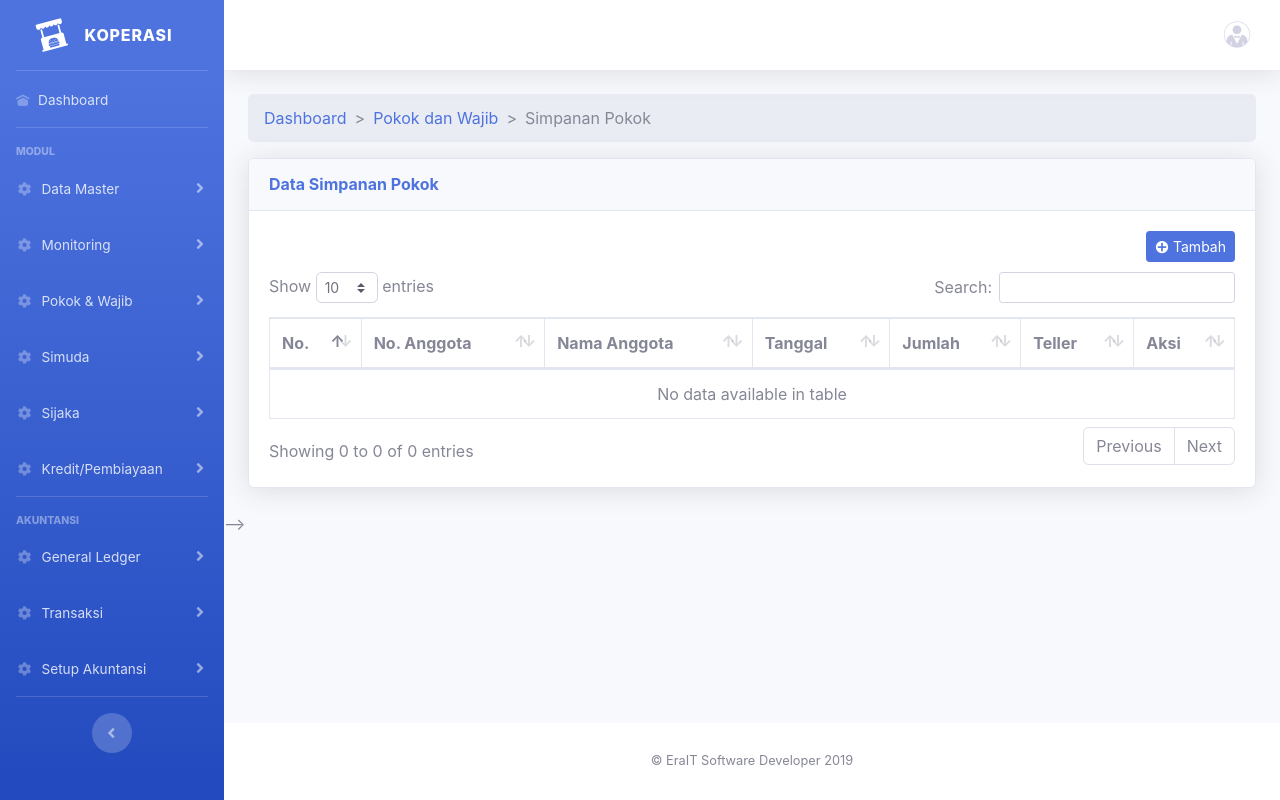
After one commit to andri000me/si_koperasi, a CodeIgniter app: page /si_koperasi/index.php/simpanan_pokok in a window 1280 px wide. The commit adds this page. Run offline with CodeIgniter, Linux system fonts and the light colour scheme; data that the repository does not hold is empty; some web fonts are replaced.

Commit message:
simpanan_pokok (template)

```diff
--- /dev/null
+++ b/application/controllers/Simpanan_pokok.php
@@ -0,0 +1,17 @@
+<?php
+defined("BASEPATH") or die("No Direct Access Allowed");
+class Simpanan_pokok extends CI_Controller
+{
+    function __construct()
+    {
+        parent::__construct();
+        $this->load->model('M_simpanan_pokok');
+    }
+    function index()
+    {
+        $data['title'] = 'Simpanan Pokok';
+        $data['path'] = "simpanan_pokok/v_simpanan_pokok";
+        $data['simpanan_pokok'] = $this->M_simpanan_pokok->getSimpananpokok();
+        $this->load->view('master_template', $data);
+    }
+}
--- /dev/null
+++ b/application/models/M_simpanan_pokok.php
@@ -0,0 +1,11 @@
+<?php
+defined("BASEPATH") or die("No Direct Access Allowed");
+class M_simpanan_pokok extends CI_Model
+{
+    private $_table = 'master_simpanan_pokok';
+
+    function getSimpananpokok()
+    {
+        return $this->db->get($this->_table)->result();
+    }
+}
--- a/application/views/master_template.php
+++ b/application/views/master_template.php
@@ -6,6 +6,7 @@
 ?>
 <!DOCTYPE html>
 <html lang="en">
+
 <head>
 
   <meta charset="utf-8">
@@ -32,7 +33,7 @@
 
   <style>
     /* Style to change separator  */
-    .breadcrumb-item + .breadcrumb-item::before {
+    .breadcrumb-item+.breadcrumb-item::before {
       content: ">";
     }
   </style>
@@ -48,7 +49,7 @@
     <ul class="navbar-nav bg-gradient-primary sidebar sidebar-dark accordion" id="accordionSidebar">
 
       <!-- Sidebar - Brand -->
-      <a class="sidebar-brand d-flex align-items-center justify-content-center" href="<?php echo base_url().'index.php/dashboard' ?>">
+      <a class="sidebar-brand d-flex align-items-center justify-content-center" href="<?php echo base_url() . 'index.php/dashboard' ?>">
         <div class="sidebar-brand-icon rotate-n-15">
           <i class="icofont-food-cart"></i>
         </div>
@@ -60,7 +61,7 @@
 
       <!-- Nav Item - Dashboard -->
       <li class="nav-item">
-        <a class="nav-link" href="<?php echo base_url().'index.php/dashboard'; ?>">
+        <a class="nav-link" href="<?php echo base_url() . 'index.php/dashboard'; ?>">
           <i class="icofont-ui-home"></i>
           <span>Dashboard</span></a>
       </li>
@@ -78,8 +79,8 @@
         </a>
         <div id="navDataMaster" class="collapse" aria-labelledby="headingTwo" data-parent="#accordionSidebar">
           <div class="bg-white py-2 collapse-inner rounded">
-            <a class="collapse-item" href="<?php echo base_url().'index.php/anggota' ?>">Anggota</a>
-            <a class="collapse-item" href="<?php echo base_url().'index.php/user'; ?>">User</a>
+            <a class="collapse-item" href="<?php echo base_url() . 'index.php/anggota' ?>">Anggota</a>
+            <a class="collapse-item" href="<?php echo base_url() . 'index.php/user'; ?>">User</a>
           </div>
         </div>
       </li>
@@ -104,7 +105,7 @@
         </a>
         <div id="navPokokWajib" class="collapse" aria-labelledby="headingTwo" data-parent="#accordionSidebar">
           <div class="bg-white py-2 collapse-inner rounded">
-            <a class="collapse-item" href="#">Simpanan Pokok</a>
+            <a class="collapse-item" href="<?= base_url() . 'index.php/simpanan_pokok' ?>">Simpanan Pokok</a>
             <a class="collapse-item" href="#">Simpanan Wajib</a>
             <a class="collapse-item" href="#">Pengaturan Limit</a>
           </div>
@@ -257,12 +258,12 @@
               </a>
               <!-- Dropdown - User Information -->
               <div class="dropdown-menu dropdown-menu-right shadow animated--grow-in" aria-labelledby="userDropdown">
-                <a class="dropdown-item" href="<?php echo base_url().'index.php/user/editPasswordBySelf' ?>">
+                <a class="dropdown-item" href="<?php echo base_url() . 'index.php/user/editPasswordBySelf' ?>">
                   <i class="fas fa-cogs fa-sm fa-fw mr-2 text-gray-400"></i>
                   Ganti Password
                 </a>
                 <div class="dropdown-divider"></div>
-                <a class="dropdown-item" href="<?php echo base_url().'index.php/login/logout' ?>" onclick="return confirm('Anda Yakin Ingin Keluar?')">
+                <a class="dropdown-item" href="<?php echo base_url() . 'index.php/login/logout' ?>" onclick="return confirm('Anda Yakin Ingin Keluar?')">
                   <i class="fas fa-sign-out-alt fa-sm fa-fw mr-2 text-gray-400"></i>
                   Logout
                 </a>
--- /dev/null
+++ b/application/views/simpanan_pokok/v_simpanan_pokok.php
@@ -0,0 +1,144 @@
+<!--<script>
+    function edit(id) {
+        $.ajax({
+            url: "<?php echo base_url() . 'index.php/anggota/edit'; ?>",
+            type: "POST",
+            data: {
+                id: id
+            },
+            success: function(ajaxData) {
+                $("#modaledit").html(ajaxData);
+                $("#modaledit").modal('show', {
+                    backdrop: 'true'
+                });
+            }
+        });
+    }
+</script>-->
+<!-- BreadCumb -->
+
+<!-- Content -->
+<div class="container-fluid">
+    <nav aria-label="breadcrumb">
+        <ol class="breadcrumb">
+            <li class="breadcrumb-item"><a href="<?php echo base_url() . 'index.php/dashboard' ?>">Dashboard</a></li>
+            <li class="breadcrumb-item"><a href="#">Pokok dan Wajib</a></li>
+            <li class="breadcrumb-item active" aria-current="page">Simpanan Pokok</li>
+        </ol>
+    </nav>
+    <!-- DataTales Example -->
+    <div class="card shadow mb-4">
+        <div class="card-header py-3">
+            <h6 class="m-0 font-weight-bold text-primary">Data Simpanan Pokok</h6>
+        </div>
+        <div class="card-body">
+            <?php
+            echo $this->session->flashdata("input_success");
+            echo $this->session->flashdata("input_failed");
+            echo $this->session->flashdata("update_success");
+            echo $this->session->flashdata("update_failed");
+            echo $this->session->flashdata("delete_success");
+            echo $this->session->flashdata("delete_failed");
+            ?>
+            <button class="btn btn-primary btn-sm float-right" data-toggle="modal" data-target="#myModal" style="margin-bottom:10px;"><i class="icofont-plus-circle"></i> Tambah</button>
+            <div class="table-responsive">
+                <table class="table table-bordered" id="dataTable" width="100%" cellspacing="0">
+                    <thead>
+                        <tr>
+                            <th>No.</th>
+                            <th>No. Anggota</th>
+                            <th>Nama Anggota</th>
+                            <th>Tanggal</th>
+                            <th>Jumlah</th>
+                            <th>Teller</th>
+                            <th>Aksi</th>
+                        </tr>
+                    </thead>
+                    <tbody>
+                        <?php
+                        $no = 1;
+                        foreach ($simpanan_pokok as $s) {
+                            ?>
+                            <tr>
+                                <!--<td><?php echo $no++; ?></td>
+                                <td><?php echo $p->no_anggota; ?></td>
+                                <td><?php echo $p->nama; ?></td>
+                                <td><?php echo $p->alamat; ?></td>
+                                <td><?php if ($p->status == "0") {
+                                            echo "Non Aktif";
+                                        } else if ($p->status == "1") {
+                                            echo "Aktif";
+                                        } ?></td>
+                                <td style="text-align:center;">
+                                    <button type="button" class="btn btn-sm btn-success" onclick="edit(<?php echo $p->no_anggota; ?>)"><i class="icofont-ui-edit"></i></button>
+                                    <?php if ($p->status == 1) { ?>
+                                        <a onclick="return confirm('Anda Yakin Ingin Menonaktifkan Anggota?')" href="<?php echo base_url() . 'index.php/user/disableAccount/' . $p->no_anggota; ?>" class="btn btn-sm btn-danger"><i class="icofont-ui-power"></i></a>
+                                    <?php } else if ($p->status == 0) { ?>
+                                        <a onclick="return confirm('Anda Yakin Ingin Mengaktifkan Anggota?')" href="<?php echo base_url() . 'index.php/user/enableAccount/' . $p->no_anggota; ?>" class="btn btn-sm btn-primary"><i class="icofont-ui-power"></i></a>
+                                    <?php } ?>
+                                </td>
+                            </tr>
+                        <?php } ?>
+                    </tbody>
+                </table>
+            </div>
+        </div>
+    </div>
+
+</div>-->
+                                <!-- The Modal -->
+                                <!-- Buat Form Tambahnya-->
+                                <div class="modal" id="myModal">
+                                    <div class="modal-dialog">
+                                        <div class="modal-content">
+                                            <form name="tambah-pelanggan" method="POST" action="<?php echo base_url(); ?>index.php/anggota/add">
+                                                <!-- Modal Header -->
+                                                <div class="modal-header">
+                                                    <h4 class="modal-title">Tambah User</h4>
+                                                    <button type="button" class="close" data-dismiss="modal">&times;</button>
+                                                </div>
+                                                <!-- Modal body -->
+                                                <div class="modal-body">
+                                                    <div class="row">
+                                                        <div class="col-md-6">
+                                                            <div class="form-group-inner">
+                                                                <label for="" class="pull-left">No. Anggota</label>
+                                                                <input type="text" name="no_anggota" class="form-control form-control-sm" placeholder="Masukkan Nama" required>
+                                                            </div>
+                                                        </div>
+                                                        <div class="col-md-6">
+                                                            <div class="form-group-inner">
+                                                                <label for="" class="pull-left">Nama Terang</label>
+                                                                <input type="text" name="nama_terang" class="form-control form-control-sm" placeholder="Masukkan Nama" required>
+                                                            </div>
+                                                        </div>
+                                                        <div class="col-md-6">
+                                                            <div class="form-group-inner">
+                                                                <label for="" class="pull-left">Alamat</label>
+                                                                <textarea class="form-control" name="alamat" placeholder="Masukkan Alamat"></textarea>
+                                                            </div>
+                                                        </div>
+                                                        <div class="col-md-6">
+                                                            <div class="form-group-inner">
+                                                                <label for="" class="pull-left">Status</label>
+                                                                <select name="status" id="" class="form-control form-control-sm" required>
+                                                                    <option value="">--Pilih--</option>
+                                                                    <option value="1">Aktif</option>
+                                                                    <option value="0">Non Aktif</option>
+                                                                </select>
+                                                            </div>
+                                                        </div>
+                                                    </div>
+                                                </div>
+
+                                                <!-- Modal footer -->
+                                                <div class="modal-footer">
+                                                    <button type="reset" class="btn btn-danger btn-sm">Reset</button>
+                                                    <input type="submit" class="btn btn-primary btn-sm" value="Simpan" />
+                                                </div>
+                                            </form>
+                                        </div>
+                                    </div>
+                                </div>
+                                <div class="modal" id="modaledit">
+                                </div>
```
Lines whose indentation alone changed are shown as unchanged.
